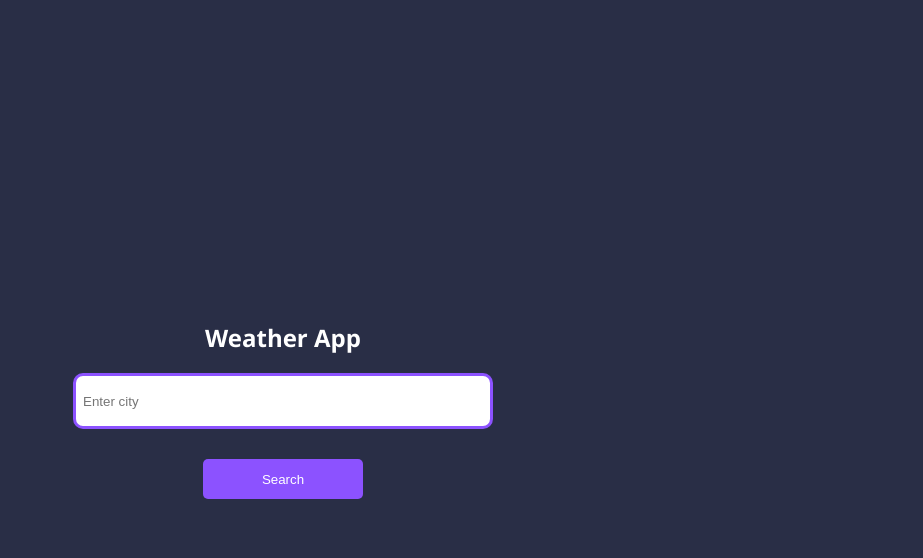
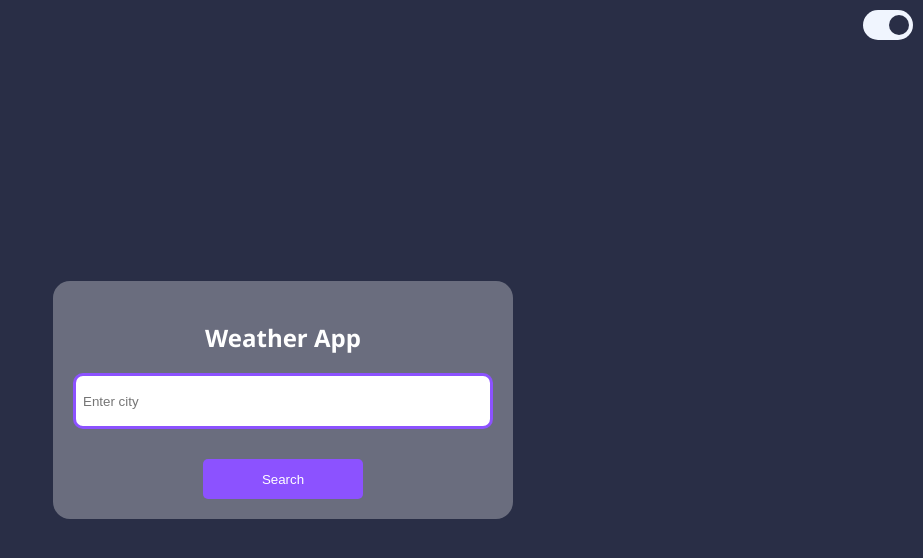
Before and after one commit to shinwon-kim/Weather-app, a React (Create React App) app: page / in a window 1280 px wide. Shown: the top 558 px of the page, without its empty margins (357-1280 px from the left). Built offline with nearby package versions, Linux system fonts and the light colour scheme.

Commit message:
feat: light/dark 모드 토글 추가

```diff
--- a/src/App.css
+++ b/src/App.css
@@ -7,6 +7,36 @@
   align-items: center;
   justify-content: center;
   transition: background-color 0.3s ease;
+}
+
+.app.dark {
+  background-color: #292e46;
+  color: white;
+
+  .weather-cont {
+    background-color: rgba(255, 255, 255, 0.3);
+  }
+  .toggle-btn {
+    background-color: #f0f5fe;
+  }
+  .thumb{
+    background: #292e46;
+  }
+}
+
+.app.light {
+  background-color: #f0f5fe;
+  color: #292e46;
+
+  .weather-cont {
+    background-color: rgba(219, 222, 225, 0.3);
+  }
+  .toggle-btn {
+    background-color: #292e46;
+  }
+  .thumb{
+    background: #f0f5fe;
+  }
 }
 
 .weather-cont {
@@ -78,3 +108,29 @@ input {
   align-items: center;
   justify-content: center;
 }
+
+.toggle-btn {
+  position: absolute;
+  cursor: pointer;
+  border-radius: 99px;
+  top: 10px;
+  right: 10px;
+  width:50px;
+  height: 30px;
+  border: none;
+  display: flex;
+  align-items: center;
+}
+
+.thumb{
+  height: 20px;
+  width: 20px;
+  border-radius: 100%;
+  right: 0;
+  transition: transform 0.3s ease;
+  transform: translateX(0);
+}
+
+.toggle-btn.active .thumb {
+  transform: translateX(20px);
+}
--- a/src/App.js
+++ b/src/App.js
@@ -9,6 +9,7 @@ function App() {
   const [forecast, setForecast] = useState();
   const [city, setCity] = useState("");
   const [input, setInput] = useState("");
+  const [dark, setDark] = useState(true);
 
   useEffect(()=>{
     const getWeatherData = async () =>{
@@ -41,8 +42,13 @@ function App() {
     }
   }
 
+  const handleToggle = () => {
+    setDark(!dark);
+    console.log(dark);
+  }
+
   return (
-    <>
+    <div className={dark ? "app dark" : "app light"}>
       <div className="weather-cont">
         <h2>Weather App</h2>
         <input type="text" placeholder="Enter city" value ={input} onChange={handleInput} onKeyDown={handleKeyDown}/>
@@ -50,7 +56,10 @@ function App() {
         <CurrentWeather weather={weather}></CurrentWeather>
         <ForecastWeather forecast={forecast}></ForecastWeather>
       </div>
-    </>
+      <button className={`toggle-btn ${dark ? "active" : ""}`} onClick={handleToggle}>
+        <div className="thumb"></div>
+      </button>
+    </div>
   );
 }
 
--- a/src/index.css
+++ b/src/index.css
@@ -1,5 +1,4 @@
 body {
-  background-color: #292e46;
   font-family: 'Segoe UI', 'Roboto', 'Ubuntu', 'Cantarell', 'Fira Sans', 'Droid Sans', 'Helvetica Neue', sans-serif;
   display: flex;
   align-items: center;
@@ -7,5 +6,4 @@ body {
   height: 100vh;
   margin: 0;
   padding: 0;
-  color: white;
 }
```
